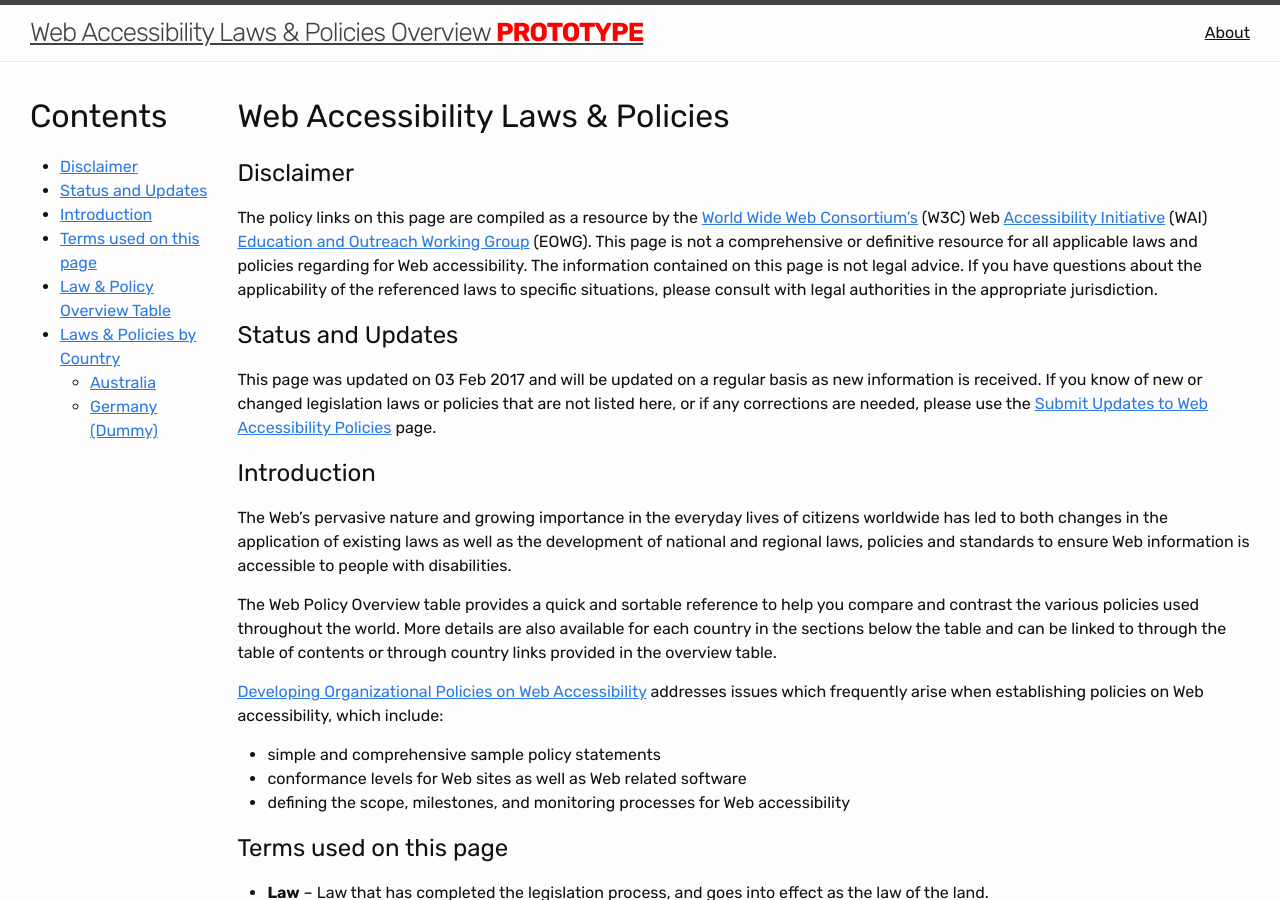
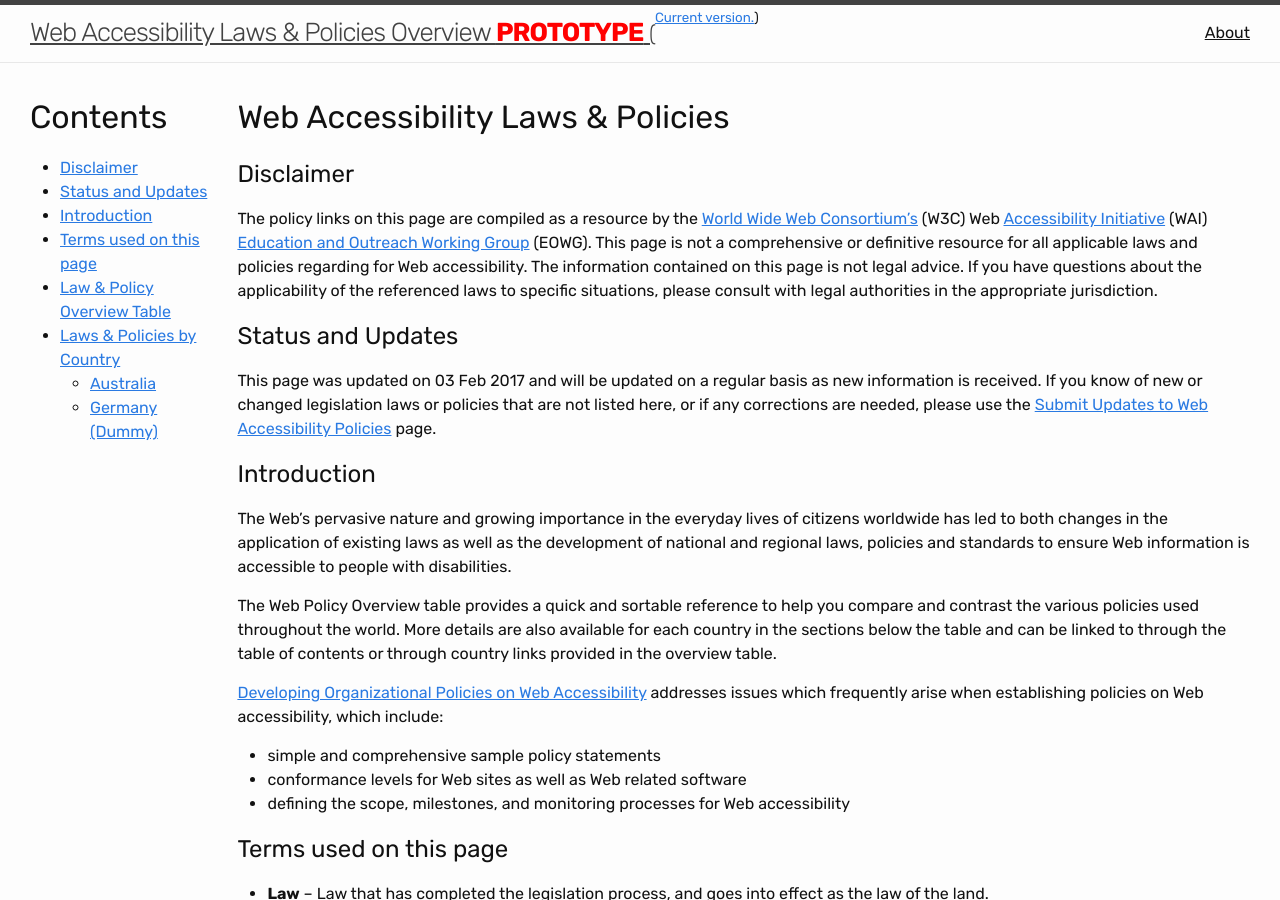
Before and after one commit to w3c/wai-policies-prototype, a Jekyll site: the page built from index.html, in a window 1280 px wide and 900 px high. Built offline with Jekyll 4.4.1, drawn with Linux system fonts in a browser that asks for light colours.

Commit message:
Add link to the current version.

```diff
--- a/_includes/header.html
+++ b/_includes/header.html
@@ -2,7 +2,7 @@
 
   <div class="wrapper">
 
-    <a class="site-title" href="{{ site.baseurl }}/">Web Accessibility Laws &amp; Policies Overview <strong style="text-transform: uppercase; color: #f00;">Prototype</strong></a>
+    <a class="site-title" href="{{ site.baseurl }}/">Web Accessibility Laws &amp; Policies Overview <strong style="text-transform: uppercase; color: #f00;">Prototype</strong> <small>(<a href="https://www.w3.org/WAI/Policy/">Current version.</a>)</small></a>
 
     <nav class="site-nav">
       <a href="#" class="menu-icon">
```
